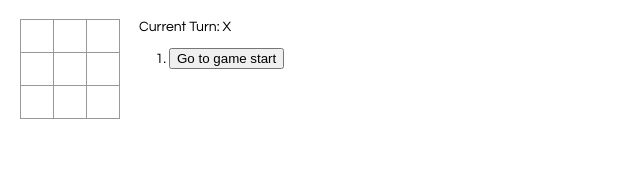
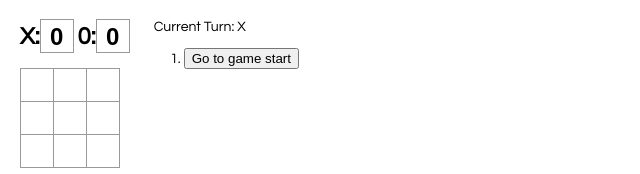
Before and after one commit to noahfkaplan/react-tutorial, a React app: page / in a window 1280 px wide. Shown: the whole page, without its empty margins (0-640 px from the left). Built offline with nearby package versions, Linux system fonts and the light colour scheme.

Commit message:
added score keeping. need to abstract score board into components next

```diff
--- a/src/Game.js
+++ b/src/Game.js
@@ -1,5 +1,6 @@
+import React from 'react'
 import Board from './Board'
-import React from 'react'
+import ScoreBoard from './ScoreBoard'
 import {CalculateWinner} from './HelperFunctions'
 
 export default class Game extends React.Component {
@@ -10,22 +11,29 @@ export default class Game extends React.Component {
           history: [{squares: Array(9).fill(null)}],
           turnX : true,
           stepNumber: 0,
+          winCounter: {player1: 0, player2: 0}
       };
     }
     handleClick(i){
       const history = this.state.history.slice(0,this.state.stepNumber+1);
       const currentBoard = history[history.length-1];
-      const squares = currentBoard.squares.slice()
+      const squares = currentBoard.squares.slice();
+      const winCounter = {player1: this.state.winCounter.player1, player2: this.state.winCounter.player2};
       if(squares[i] || CalculateWinner(squares)){
         return;
       }
       squares[i] = this.state.turnX? "X":"O";
+      if(CalculateWinner(squares)){
+        winCounter.player1 = this.state.turnX? winCounter.player1+1: winCounter.player1;
+        winCounter.player2 = this.state.turnX? winCounter.player2: winCounter.player2+1;
+      }
       this.setState({
           history: history.concat([{
             squares:squares,
           }]),
           turnX: !this.state.turnX,
           stepNumber: history.length,
+          winCounter: winCounter,
       });
     }
     jumpTo(step) {
@@ -58,6 +66,9 @@ export default class Game extends React.Component {
       return (
         <div className="game">
           <div className="game-board">
+            <div>
+                <ScoreBoard player1={this.state.winCounter.player1} player2={this.state.winCounter.player2}/>
+            </div>
             <Board squares={currentBoard.squares} onClick={(i) => this.handleClick(i)}/>
           </div>
           <div className="game-info">
--- /dev/null
+++ b/src/ScoreBoard.js
@@ -0,0 +1,19 @@
+import React from 'react'
+import Square from './Square'
+
+export default class ScoreBoard extends React.Component{
+    render(props){
+        return(
+            <div className= 'score-board'>
+                <div className='score'>
+                    <label>X:</label>
+                    <Square value={this.props.player1} onClick={()=>{}}/>
+                </div>
+                <div className='score'>
+                    <label>0:</label>
+                    <Square value={this.props.player2} onClick={()=>{}}/>
+                </div>
+            </div>
+        )
+    }
+}
--- a/src/index.css
+++ b/src/index.css
@@ -44,7 +44,25 @@ body {
     display: flex;
     flex-direction: row;
   }
-
+  .game-board{
+    display: flex;
+    flex-direction: column;
+  }
+  .score-board{
+    display:flex;
+    flex-direction: row;
+    flex-wrap: nowrap;
+    margin-bottom: 15px;
+  }
+  .score{
+    display:flex;
+    flex-direction:row;
+    line-height: 34px;
+    height: 34px;
+    margin-right: 5px;
+    font-size: 24px;
+    font-weight: bold;
+  }
   .game-info {
     margin-left: 20px;
   }
```
